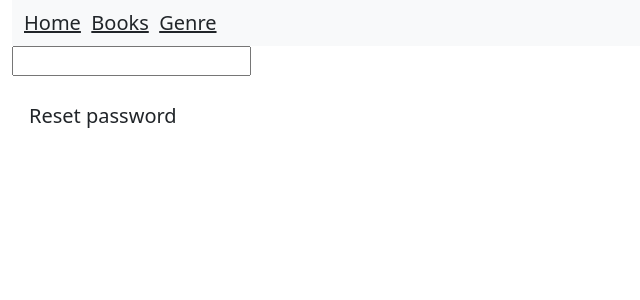
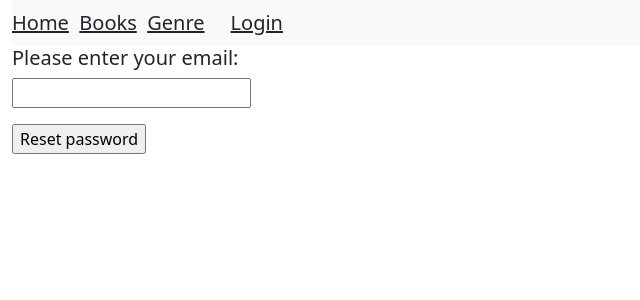
Before and after one commit to junminzh/bookreview, a Django app: page /accounts/password_reset/ in a window 1280 px wide. Shown: the top 300 px of the page, without its empty margins (0-640 px from the left). Run offline with Django 4.2, Linux system fonts and the light colour scheme; some libraries are stand-ins or nearby versions.

Commit message:
add login/logout to the base template

```diff
--- a/bookreview_app/templates/bookreview_app/base_template.html
+++ b/bookreview_app/templates/bookreview_app/base_template.html
@@ -15,7 +15,7 @@
 <div class="container-fluid">
 <nav class="navbar navbar-expand-lg navbar-light bg-light lead">
 {% comment %} <img src="{% static 'images/uccs_logo.gif' %}" /> {% endcomment %}
-<div class="container-fluid">
+<!-- <div class="container-fluid"> -->
 <button class="navbar-toggler" type="button" data-bs-toggle="collapse"
 data-bs-target="#navbarNavAltMarkup" aria-controls="navbarNavAltMarkup"
 aria-expanded="false" aria-label="Toggle navigation">
@@ -23,12 +23,20 @@ aria-expanded="false" aria-label="Toggle navigation">
 <div class="collapse navbar-collapse" id="navbarNavAltMarkup">
 <div class="navbar-nav">
 <a class="nav-link, text-dark" href="{% url 'index' %}">Home</a>&nbsp&nbsp
-{% comment %} <a class="nav-link" href="{% url 'students' %}">Students</a> {% endcomment %}
 <a class="nav-link, text-dark" href="{% url 'books' %}">Books</a>&nbsp&nbsp
-<a class="nav-link, text-dark" href="">Genre</a>
+<a class="nav-link, text-dark" href="">Genre</a>&nbsp&nbsp
+
+<!--Sidebar to display a "Login" link if the user is logged out, and a "Logout" link if they are logged in-->
+{% if user.is_authenticated %}
+    <p>&nbsp&nbsp User: {{ user.get_username }} &nbsp&nbsp</p>
+    <a class="nav-link, text-dark" href="{% url 'logout' %}">Logout</a>
+{% else %}
+    &nbsp&nbsp<a class="nav-link, text-dark" href="{% url 'login' %}?next={{ request.path }}">Login</a>
+{% endif %}
+
 </div>
 </div>
-</div>
+<!-- </div> -->
 </nav>
 
 <!-- add block content from html template -->
--- a/bookreview_app/templates/registration/log_out.html
+++ /dev/null
@@ -1,6 +0,0 @@
-{% extends 'bookreview_app/base_template.html' %}
-
-{% block content %}
-  <p>Logged out!</p>
-  <a href="{% url 'login'%}">Click here to login again.</a>
-{% endblock %}
--- a/bookreview_app/templates/registration/loggedout.html
+++ /dev/null
@@ -1,6 +0,0 @@
-{% extends 'bookreview_app/base_template.html' %}
-
-{% block content %}
-  <p>Logged out!</p>
-  <a href="{% url 'login'%}">Click here to login again.</a>
-{% endblock %}
--- a/bookreview_app/templates/registration/logout.html
+++ /dev/null
@@ -1,6 +0,0 @@
-{% extends 'bookreview_app/base_template.html' %}
-
-{% block content %}
-  <p>Logged out!</p>
-  <a href="{% url 'login'%}">Click here to login again.</a>
-{% endblock %}
--- a/bookreview_app/templates/registration/password_reset_form.html
+++ b/bookreview_app/templates/registration/password_reset_form.html
@@ -6,7 +6,9 @@
   {% if form.email.errors %}
     {{ form.email.errors }}
   {% endif %}
-      <p>{{ form.email }}</p>
-    <input type="submit" class="btn btn-default btn-lg" value="Reset password">
+  <h5>Please enter your email:</h5>
+  <p>{{ form.email }}</p>
+    <!-- <input type="submit" class="btn btn-default btn-lg" value="Reset password"> -->
+    <input type="submit" value="Reset password">
   </form>
 {% endblock %}
```
Also changed, not shown: bookreview_app/templates/bookreview_app/index.html (line endings or trailing spaces), db.sqlite3.
